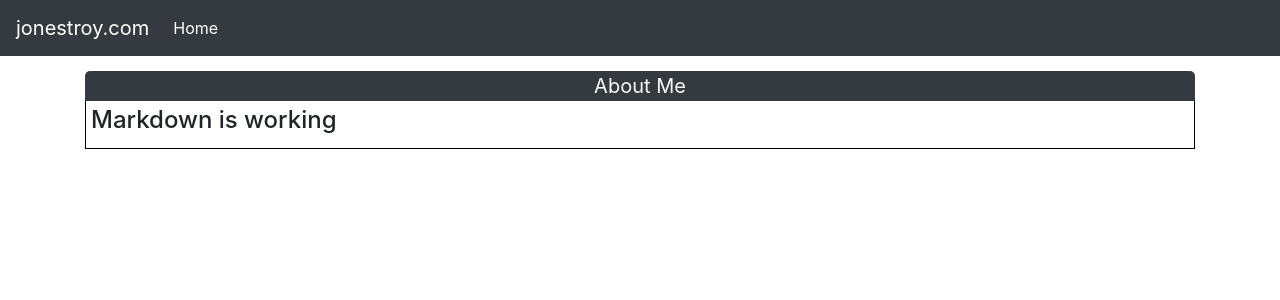
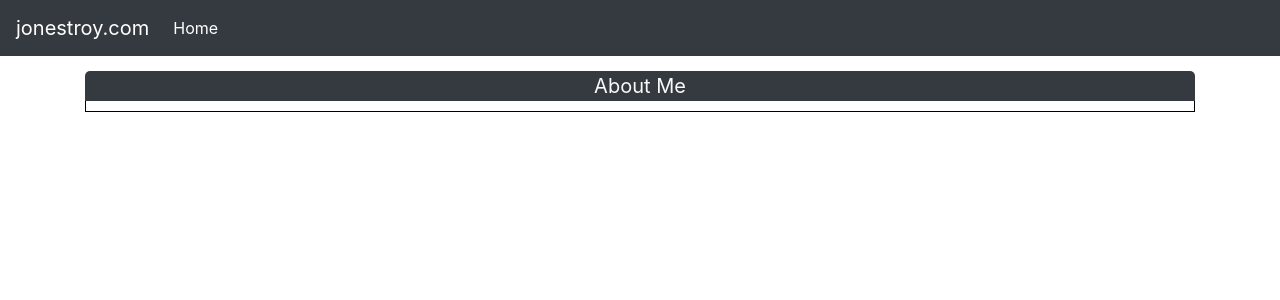
Before and after one commit to sntnmjones/jonestroy.com, a React (Create React App) app in the folder app/: page / in a window 1280 px wide. Shown: the top 300 px of the page. Built offline with nearby package versions, Linux system fonts and the light colour scheme.

Commit message:
Removed md from master

```diff
--- a/app/src/components/homeComponents/Content.js
+++ b/app/src/components/homeComponents/Content.js
@@ -1,22 +1,13 @@
 import React, { Component } from 'react'
 import ReactMarkdown from 'react-markdown';
-import AboutMeMd from '../../markdown/aboutMe.md';
 
 class Content extends Component {
     constructor() {
         super();
-        this.state = {
-            markdown: ''
-        };
-    }
-
-    componentWillMount() {
-        // Get the contents from the Markdown file and put them in the React state, so we can reference it in render() below.
-        fetch(AboutMeMd).then(res => res.text()).then(text => this.setState({ markdown: text }));
+        this.state = {};
     }
 
     render() {
-        const { markdown } = this.state;
         return (
             <div style={{
                 /* Div */
@@ -25,7 +16,6 @@ class Content extends Component {
                 borderRight: '1px solid black',
                 padding: '5px',
             }}>
-                <ReactMarkdown source={markdown}  />
             </div>
         );
     }
```
